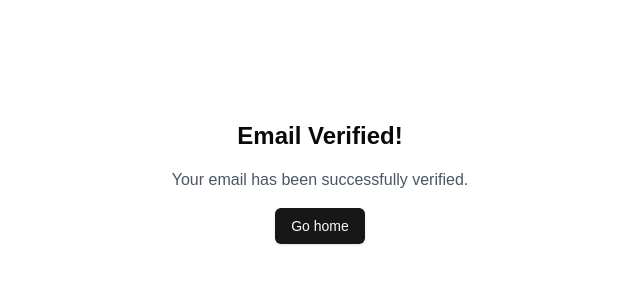
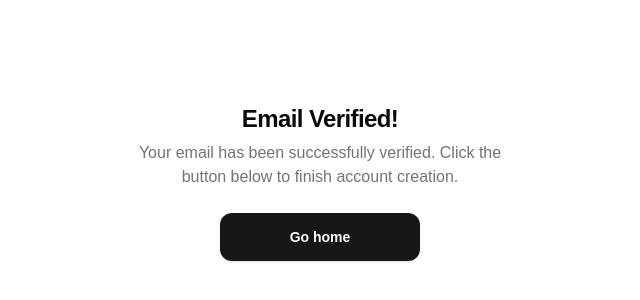
Before and after one commit to haravetskyy/magic-hut, a Next.js app: page /email-verified in a window 1280 px wide. Shown: the part 218-518 px from the top of the page, without its empty margins (320-960 px from the left). Built offline with nearby package versions, Linux system fonts and the light colour scheme.

Commit message:
chore(UI/UX): Standardize page layouts

```diff
--- a/app/(auth)/email-verified/page.tsx
+++ b/app/(auth)/email-verified/page.tsx
@@ -1,21 +1,28 @@
-import { buttonVariants } from '@/components/ui/button';
+import { Button, buttonVariants } from '@/components/ui/button';
+import {
+  Card,
+  CardContent,
+  CardDescription,
+  CardHeader,
+  CardTitle,
+} from '@/components/ui/card';
 import Link from 'next/link';
 
 export default async function EmailVerifiedPage() {
   return (
-    <div className="flex flex-col items-center justify-center grow p-4">
-      <h1 className="mb-4 text-2xl font-bold ">Email Verified!</h1>
-      <p className="mb-4 text-gray-600">
-        Your email has been successfully verified.
-      </p>
-      <Link
-        href="/dashboard"
-        className={buttonVariants({
-          variant: 'default',
-        })}
-      >
-        Go home
-      </Link>
-    </div>
+    <Card className="w-full max-w-md mx-auto border-0 shadow-none">
+      <CardHeader>
+        <CardTitle className="text-2xl text-center">Email Verified!</CardTitle>
+        <CardDescription className="text-md text-center">
+          Your email has been successfully verified. Click the button below to
+          finish account creation.
+        </CardDescription>
+      </CardHeader>
+      <CardContent className="flex justify-center items-center">
+        <Button className="py-6 rounded-xl  font-bold w-1/2">
+          <Link href="/dashboard">Go home</Link>
+        </Button>
+      </CardContent>
+    </Card>
   );
 }
--- a/app/(auth)/forgot-password/page.tsx
+++ b/app/(auth)/forgot-password/page.tsx
@@ -70,7 +70,7 @@ const ForgotPassword = () => {
   return (
     <Card className="w-full max-w-md mx-auto border-0 shadow-none">
       <CardHeader>
-        <CardTitle className="text-2xl">Forgot password?</CardTitle>
+        <CardTitle className="text-2xl text-center">Forgot password?</CardTitle>
         <CardDescription className="text-md">
           No problem! Please, enter your email address and we will send you a
           link to restore your password
--- a/app/(auth)/sign-up/page.tsx
+++ b/app/(auth)/sign-up/page.tsx
@@ -19,14 +19,20 @@ import {
 } from '@/components/ui/form';
 import { Input } from '@/components/ui/input';
 import { toast } from '@/hooks/use-toast';
+import { auth } from '@/lib/auth';
 import { authClient } from '@/lib/auth-client';
 import { signUpSchema, SignUpValues } from '@/lib/auth.model';
 import { zodResolver } from '@hookform/resolvers/zod';
+import { headers } from 'next/headers';
 import Link from 'next/link';
 import { redirect } from 'next/navigation';
 import { useForm } from 'react-hook-form';
 
-const SignUp = () => {
+const SignUp = async () => {
+  const session = await auth.api.getSession({
+    headers: await headers(),
+  });
+
   const form = useForm<SignUpValues>({
     resolver: zodResolver(signUpSchema),
     defaultValues: {
--- a/app/page.tsx
+++ b/app/page.tsx
@@ -1,5 +1,9 @@
+'use client';
+
+import { redirect } from 'next/navigation';
+
 const Home = () => {
-  return <></>;
+  return redirect('/dashboard');
 };
 
 export default Home;
```
